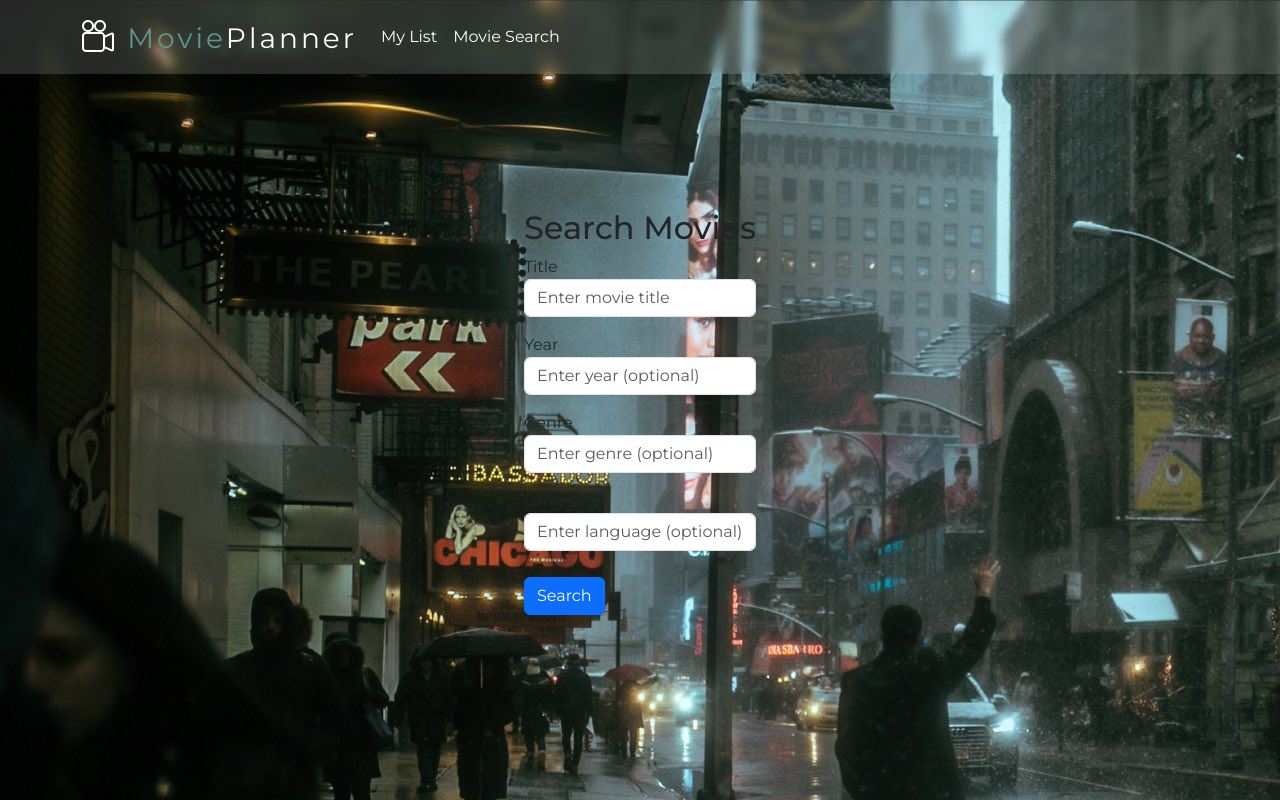
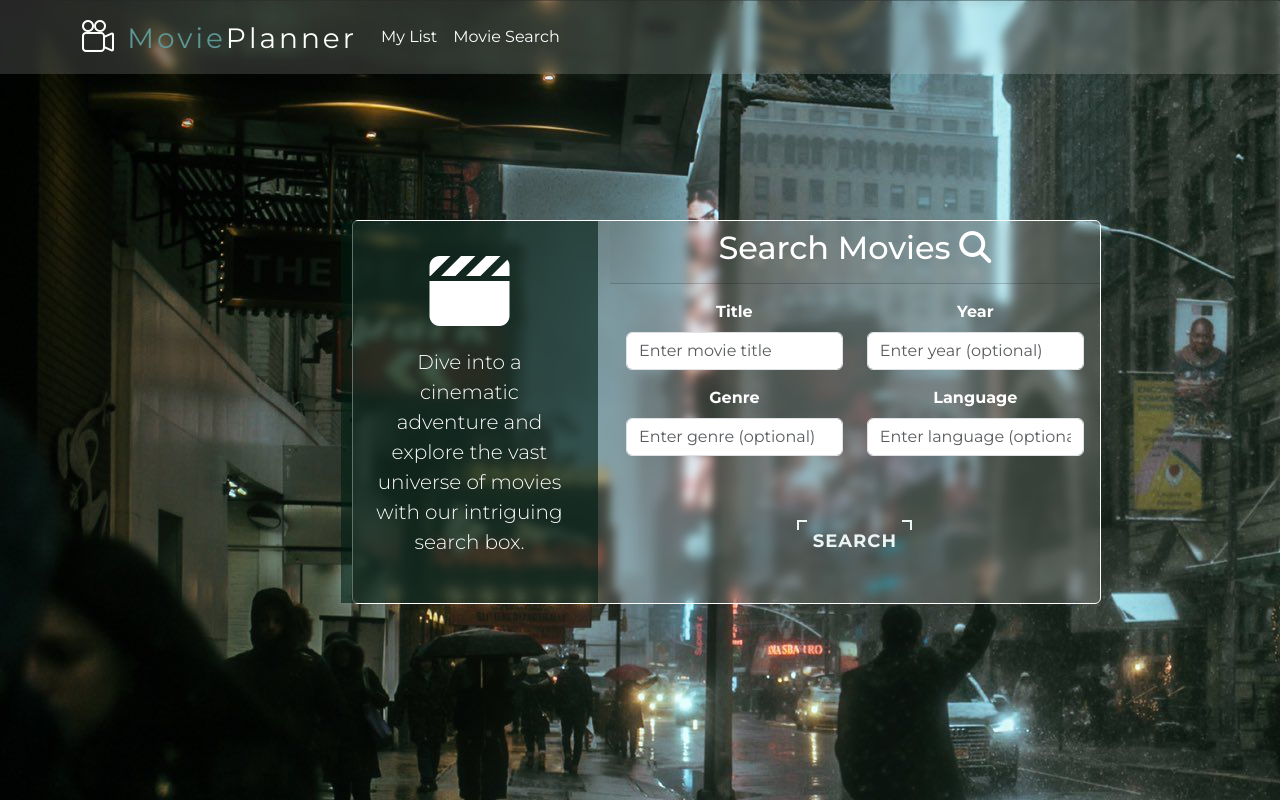
Before and after one commit to RevanAlgh/Angular_Project, an Angular app: page /movies in a window 1280 px wide. Built offline with nearby package versions, Linux system fonts and the light colour scheme.

Commit message:
edited the movie search form

```diff
--- a/src/app/components/movie-search/movie-search.component.css
+++ b/src/app/components/movie-search/movie-search.component.css
@@ -1,13 +1,82 @@
 .container {
-  max-width: 600px;
+    max-width: 600px;
+}
+
+.list-group-item {
+    display: flex;
+    justify-content: space-between;
+    align-items: center;
+}
+
+.mask-custom {
+    backdrop-filter: blur(5px);
+    background-color: rgba(255, 255, 255, .15);
+}
+
+.card {
+    width: 130%;
+}
+
+#form-tagline {
+    background-color: rgba(1, 29, 20, 0.623);
+    padding: 30px;
+}
+
+.large-white-icon {
+    font-size: 2rem;
+    color: white;
 }
 
 .btn {
-  margin-top: 10px;
+    color: #ecf5f3;
+    font-family: 'Archivo', sans-serif;
+    font-size: 18px;
+    font-weight: 700;
+    text-transform: uppercase;
+    letter-spacing: 1px;
+    padding: 8px 15px;
+    border-radius: 50px;
+    border: none;
+    position: relative;
+    z-index: 1;
+    transition: 0.3s ease-in-out;
 }
 
-.list-group-item {
-  display: flex;
-  justify-content: space-between;
-  align-items: center;
+.btn:hover {
+    color: #ecf5f3;
 }
+
+.btn:before,
+.btn:after {
+    content: '';
+    width: 10px;
+    height: 10px;
+    position: absolute;
+    transition: 0.7s;
+}
+
+.btn:before {
+    border-top: 2px solid #ecf5f3;
+    border-left: 2px solid #ecf5f3;
+    top: -0.5px;
+    left: -0.5px;
+}
+
+.btn:after {
+    border-top: 2px solid #ecf5f3;
+    border-right: 2px solid #ecf5f3;
+    top: -0.5px;
+    right: -0.5px;
+}
+
+.btn:hover:before,
+.btn:hover:after {
+    width: 51%;
+    height: 51%;
+}
+
+@media only screen and (max-width: 767px) {
+    .btn {
+        margin-bottom: 30px;
+    }
+}
--- a/src/app/components/movie-search/movie-search.component.html
+++ b/src/app/components/movie-search/movie-search.component.html
@@ -1,37 +1,68 @@
-<div class="container mt-4">
-  <h2>Search Movies</h2>
+<div class="container sl-2 mt-4 text-white text-center">
+    <div class="card mask-custom shadow-0 text-white border-white">
+        <div class="row">
+            <div id="form-tagline" class="col-md-4">
+                <div class="form-tagline">
+                    <i class="fas fa-clapperboard fa-5x"></i>
 
-  <div class="mb-3">
-    <label for="title">Title</label>
-    <input type="text" id="title" class="form-control" [(ngModel)]="title" placeholder="Enter movie title" />
+                    <p id="description" class="lead mt-3">Dive into a cinematic adventure and explore the vast universe of movies with our intriguing search box.</p>
+                </div>
+            </div>
+            <div id="form-content" class="col-md-8">
+                <div class="card-header">
+                    <h2 class="">Search Movies <i class="fas fa-magnifying-glass large-white-icon"></i></h2>
+
                 </div>
 
+                <div class="card-body">
+                    <div class="row">
+                        <div class="col-md-6">
                             <div class="mb-3">
-    <label for="year">Year</label>
-    <input type="text" id="year" class="form-control" [(ngModel)]="year" placeholder="Enter year (optional)" />
+                                <label for="title" class="form-label"><strong>Title</strong></label>
+                                <input type="text" class="form-control" id="title" [(ngModel)]="title" placeholder="Enter movie title" />
                             </div>
+                        </div>
+                        <div class="col-md-6">
+                            <div class="mb-3">
+                                <label for="year" class="form-label "><strong>Year</strong></label>
+                                <input type="text" class="form-control" id="year" [(ngModel)]="year" placeholder="Enter year (optional)" />
+                            </div>
+                        </div>
+                    </div>
+                    <div class="row">
+                        <div class="col-md-6">
+                            <div class="mb-3">
+                                <label for="genre" class="form-label"><strong> Genre</strong></label>
+                                <input type="text" class="form-control" id="genre" [(ngModel)]="genre" placeholder="Enter genre (optional)" />
+                            </div>
+                        </div>
+                        <div class="col-md-6">
+                            <div class="mb-3">
+                                <label for="language" class="form-label"><strong> Language</strong></label>
+                                <input type="text" class="form-control" id="language" [(ngModel)]="language" placeholder="Enter language (optional)" />
+                            </div>
+                        </div>
+                    </div>
+                    <button class="btn mt-5 btn-lg" (click)="searchMovies()"><span>Search</span></button>
 
-  <div class="mb-3">
-    <label for="genre">Genre</label>
-    <input type="text" id="genre" class="form-control" [(ngModel)]="genre" placeholder="Enter genre (optional)" />
+
                 </div>
-
-  <div class="mb-3">
-    <label for="language">Language</label>
-    <input type="text" id="language" class="form-control" [(ngModel)]="language" placeholder="Enter language (optional)" />
             </div>
-
-  <button class="btn btn-primary" (click)="searchMovies()">Search</button>
+        </div>
+    </div>
 
     <div *ngIf="error" class="alert alert-danger mt-3">{{ error }}</div>
 
     <div *ngIf="movies.length > 0" class="mt-4">
         <h3>Search Results:</h3>
-    <ul class="list-group">
-      <li *ngFor="let movie of movies" class="list-group-item">
+        <ul class="list-group list-group-flush">
+            <li *ngFor="let movie of movies" class="list-group-item d-flex justify-content-between align-items-center">
+                <div class="flex-grow-1">
                     {{ movie.Title }} ({{ movie.Year }})
-        <button class="btn btn-info btn-sm float-end" routerLink="/movies/{{movie.imdbID}}">More Details</button>
+                </div>
+                <div>
+                    <button class="btn btn-secondary btn-sm" routerLink="/movies/{{movie.imdbID}}">More Details</button>
+                </div>
             </li>
         </ul>
     </div>
-</div>
```
Lines whose indentation alone changed are shown as unchanged.
